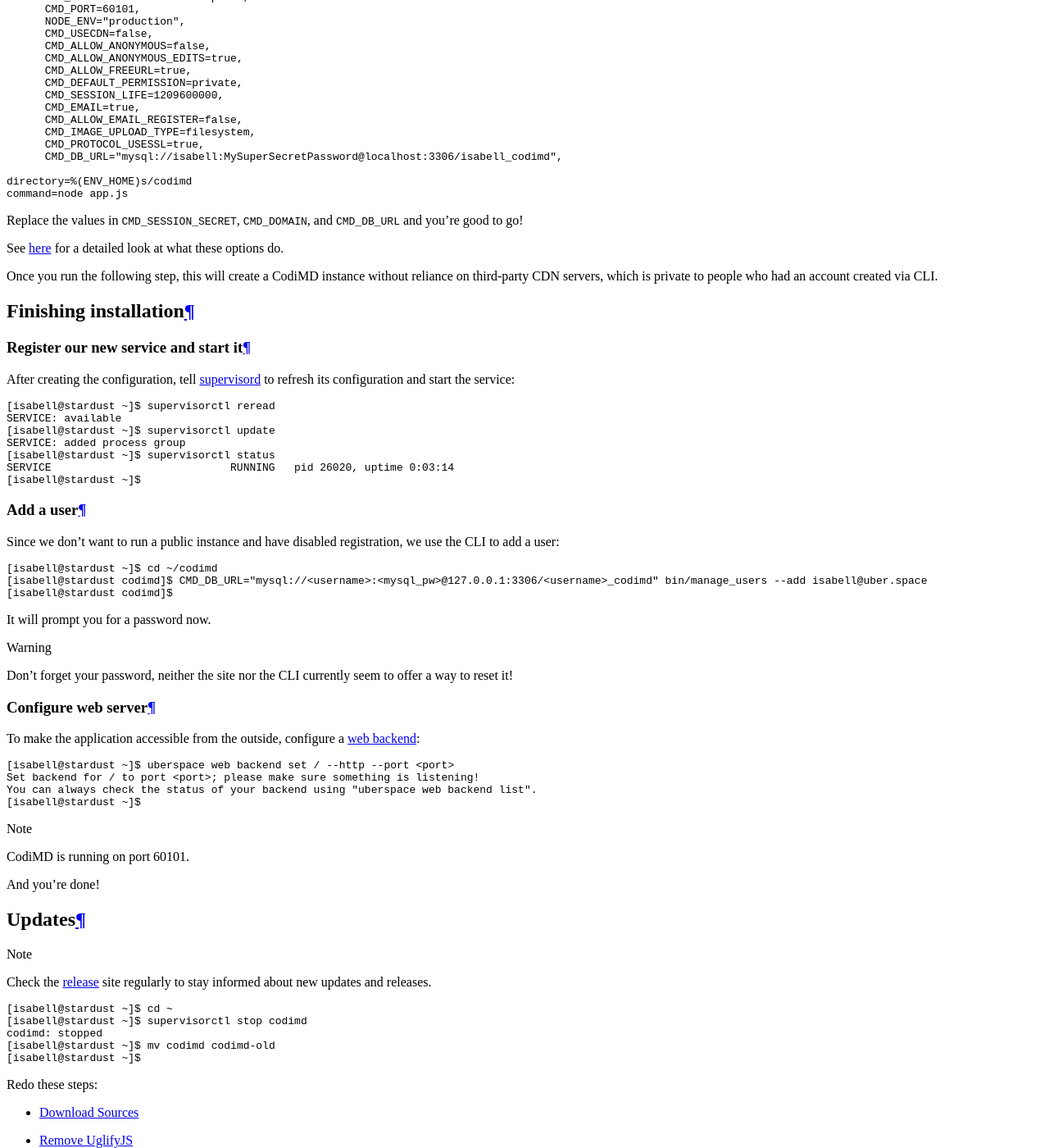
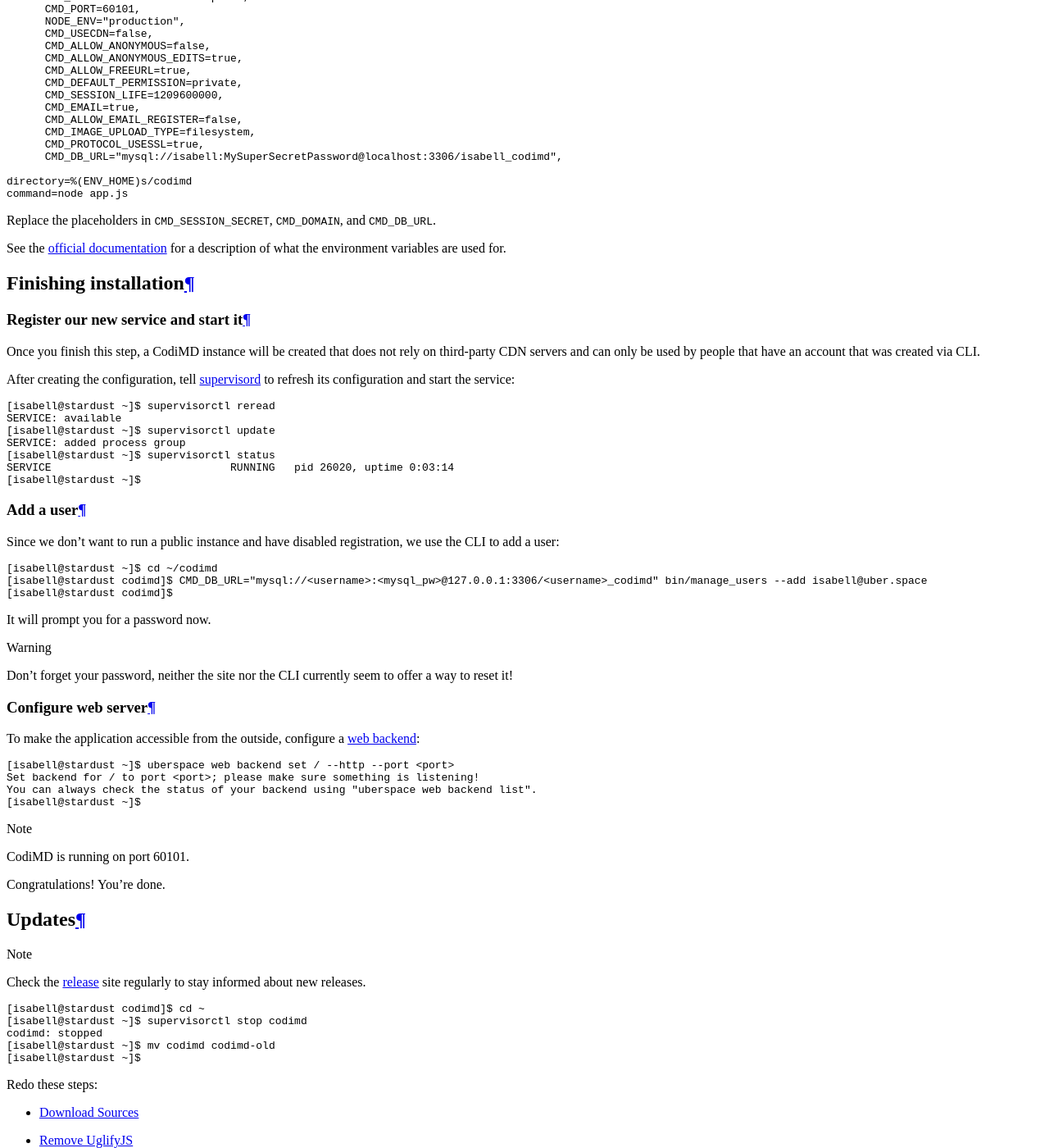
Before and after one commit to Uberspace/lab, a Sphinx documentation site: the page built from source/guide_codimd.rst, in a window 1280 px wide and 1400 px high, scrolled down 6294 px. Shown: the whole window at 82% size. Built offline with Sphinx 7.4.7 and the Read the Docs theme 2.0.0, drawn with Linux system fonts in a browser that asks for light colours; some of the changed text lies outside the part shown.

Commit message:
[CodiMD] Improve overall text

```diff
--- a/source/guide_codimd.rst
+++ b/source/guide_codimd.rst
@@ -73,7 +73,7 @@
 Download Sources
 ----------------
 
-go to the release_-site and download the latest version
+Go to the release_-site and download the latest version
 
 .. code-block:: console
 
@@ -115,7 +115,7 @@
 Remove UglifyJS
 ---------------
 
-The UglifyJS plugin freezes the compilation step, because it tries to compile everything in parallel and then reaches the maximum memory-limit/user of uberspace. And since it's apparently not necessary, we'll just remove it.
+The UglifyJS plugin gets the compilation step terminated, because it tries to compile everything in parallel and then reaches the maximum memory-limit/user of Uberspace. Since it's optional, we'll remove it.
 
 Open ``webpack.production.js`` and comment out this line (currently line 6):
 
@@ -192,7 +192,7 @@
     "production": {}
   }
 
-That’s all. The actual configuration will be done through environment!
+That’s all. The actual configuration will be done via environment variables in ``codimd.ini`` below.
 
 Get Session Cookie
 ------------------
@@ -205,12 +205,12 @@
   extremerandom
   [isabell@stardust ~]$
 
-And remember it.
+Keep it at hand.
 
 Configure Database
 ------------------
 
-enter your sql credetials in ``.sequelizerc``:
+Enter your sql credetials in ``.sequelizerc``:
 
 .. code-block:: ini
   :emphasize-lines: 7
@@ -241,10 +241,10 @@
 Setup daemon
 ------------
 
-Create a file ``~/etc/services.d/codimd.ini`` and put the following in it:
+Create ``~/etc/services.d/codimd.ini`` with the following content:
 
 .. code-block:: ini
-  :emphasize-lines: 6, 7
+  :emphasize-lines: 6, 7, 20
 
   [supervisord]
   loglevel=warn
@@ -263,7 +263,7 @@
   	CMD_SESSION_LIFE=1209600000,
   	CMD_EMAIL=true,
   	CMD_ALLOW_EMAIL_REGISTER=false,
-      CMD_IMAGE_UPLOAD_TYPE=filesystem,
+  	CMD_IMAGE_UPLOAD_TYPE=filesystem,
   	CMD_PROTOCOL_USESSL=true,
   	CMD_DB_URL="mysql://<username>:<mysql_pw>@localhost:3306/<username>_codimd",
 
@@ -299,15 +299,9 @@
   directory=%(ENV_HOME)s/codimd
   command=node app.js
 
+Replace the placeholders in ``CMD_SESSION_SECRET``, ``CMD_DOMAIN``, and ``CMD_DB_URL``.
 
-
-Replace the values in ``CMD_SESSION_SECRET``, ``CMD_DOMAIN``, and ``CMD_DB_URL`` and you're good to go!
-
-See `here <https://github.com/codimd/server/blob/master/docs/configuration-config-file.md>`_ for a detailed look at what these options do.
-
-
-Once you run the following step, this will create a CodiMD instance without reliance on third-party CDN servers, which is private to people who had an account created via CLI.
-
+See the `official documentation <https://github.com/codimd/server/blob/master/docs/configuration-config-file.md>`_ for a description of what the environment variables are used for.
 
 
 Finishing installation
@@ -315,6 +309,8 @@
 
 Register our new service and start it
 -------------------------------------
+
+Once you finish this step, a CodiMD instance will be created that does not rely on third-party CDN servers and can only be used by people that have an account that was created via CLI.
 
 .. include:: includes/supervisord.rst
 
@@ -346,15 +342,16 @@
 
     CodiMD is running on port 60101.
 
-And you're done!
+Congratulations! You're done.
+
 
 Updates
 =======
-.. note:: Check the release_ site regularly to stay informed about new updates and releases.
+.. note:: Check the release_ site regularly to stay informed about new releases.
 
 .. code-block:: console
 
-  [isabell@stardust ~]$ cd ~
+  [isabell@stardust codimd]$ cd ~
   [isabell@stardust ~]$ supervisorctl stop codimd
   codimd: stopped
   [isabell@stardust ~]$ mv codimd codimd-old
@@ -368,7 +365,7 @@
 - `Create config file`_
 - `Configure Database`_
 
-if everything is fine.
+If everything is fine:
 
 .. code-block:: console
 
@@ -379,7 +376,7 @@
   [isabell@stardust ~]$ rm codimd-old -rf
   [isabell@stardust ~]$
 
-if you are having problems remove the ``~/codimd/`` and move ``~/codimd-old/`` back to its place.
+If you are having problems remove the ``~/codimd/`` and move ``~/codimd-old/`` back to its place.
 
 
 .. _HackMD: https://hackmd.io/
```
Also changed, not shown: other parts of source/guide_codimd.rst (+3 -3 lines).
